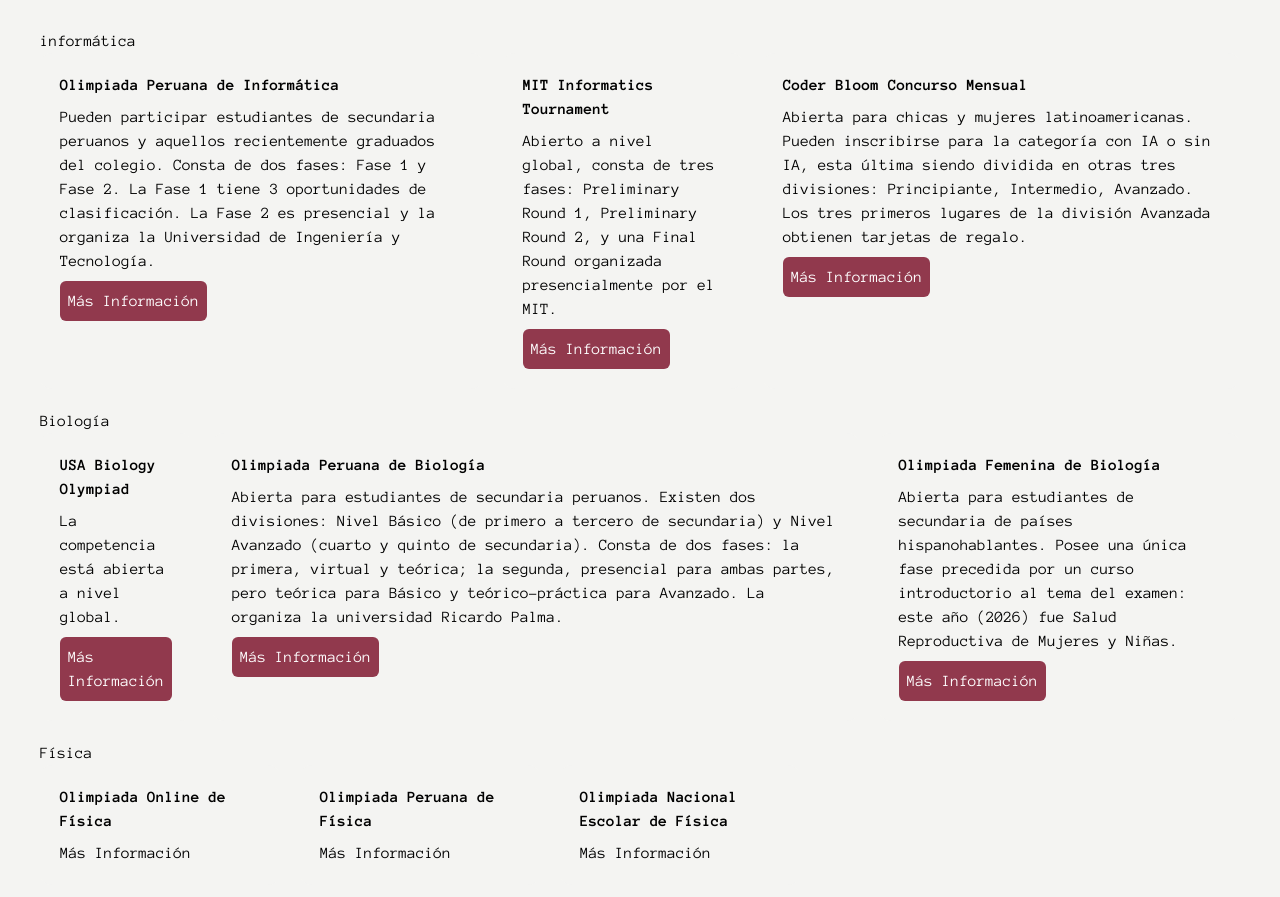
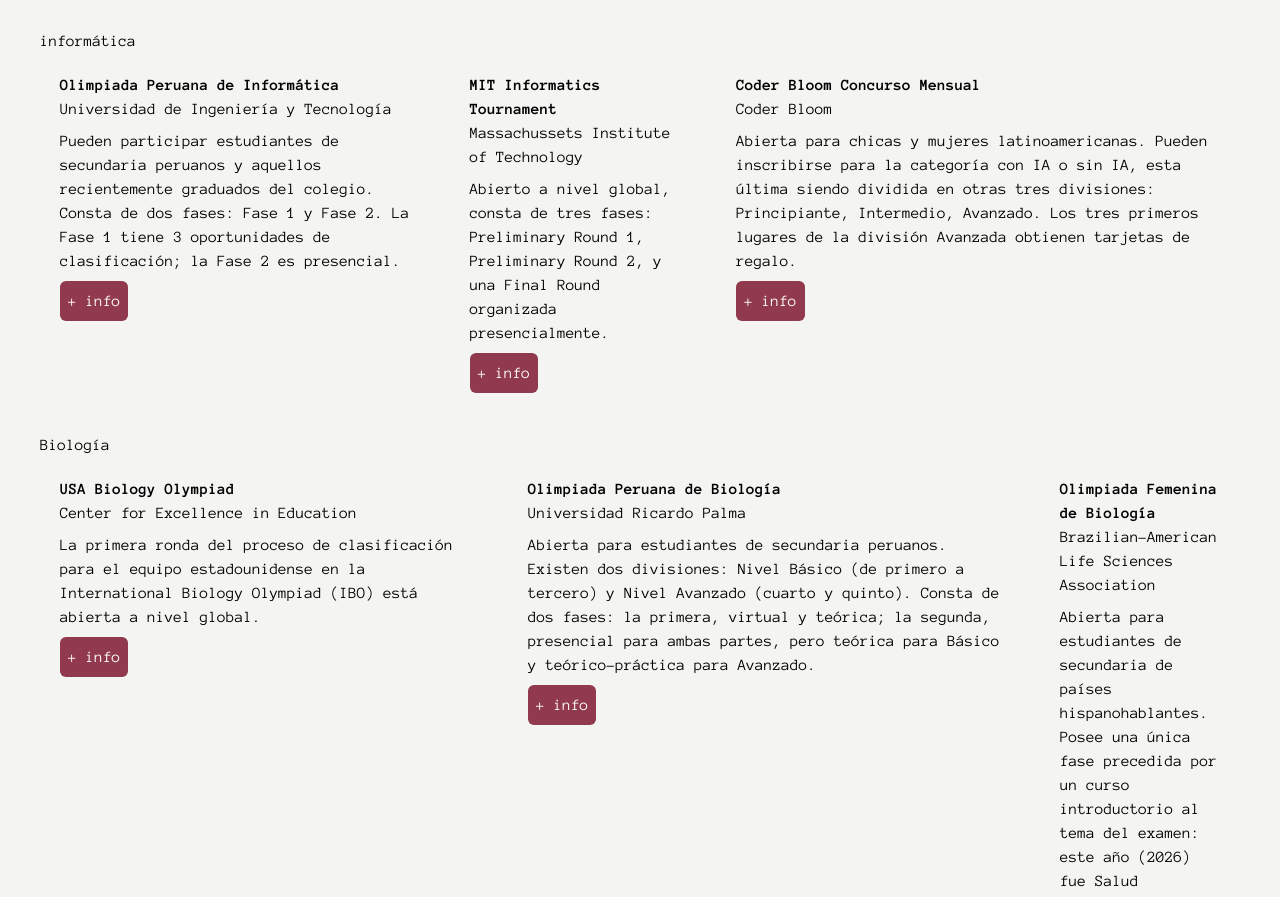
Before and after one commit to andraguoso/herchoice, a website: page contests.html in a window 1280 px wide. Shown: the part 211-1108 px from the top of the page. Drawn offline with Linux system fonts and the light colour scheme.

Commit message:
modified layout in competencias
organizer in gray below contest name

```diff
--- a/contests.html
+++ b/contests.html
@@ -40,17 +40,19 @@
                     <div class="flex flex-row">
                         <img>
                         <div class="flex flex-col bg-note rounded-xl p-5 gap-2">
+                            <div class="flex flex-col">
                                 <span class="font-bold">Olimpiada Peruana de Informática</span>
+                                <span class="text-gray-500">Universidad de Ingeniería y Tecnología</span>
+                            </div>
                             <p>
                                 Pueden participar estudiantes de secundaria peruanos y aquellos recientemente
                                 graduados del colegio.
                                 Consta de dos fases: Fase 1 y Fase 2. La Fase 1 tiene 3 oportunidades de
-                                clasificación.
-                                La Fase 2 es presencial y la organiza la Universidad de Ingeniería y Tecnología.
+                                clasificación; la Fase 2 es presencial.
                             </p>
                             <a class="rounded-md p-2 text-white bg-rose w-fit"
                                 href="https://opi.utec.edu.pe/competencias/opi" target="_blank">
-                                Más Información
+                                + info
                             </a>
                         </div>
                     </div>
@@ -58,21 +60,25 @@
                     <div class="flex flex-row">
                         <img>
                         <div class="flex flex-col bg-note rounded-xl p-5 gap-2">
+                            <div class="flex flex-col">
                                 <span class="font-bold">MIT Informatics Tournament</span>
+                                <span class="text-gray-500">Massachussets Institute of Technology</span>
+                            </div>
                             <p>
                                 Abierto a nivel global, consta de tres fases: Preliminary Round 1, Preliminary
-                                Round 2,
-                                y
-                                una Final Round organizada presencialmente por el MIT.
+                                Round 2, y una Final Round organizada presencialmente.
                             </p>
                             <a class="rounded-md p-2 text-white bg-rose w-fit" href="https://mitit.org/"
                                 target="_blank">
-                                Más Información
+                                + info
                             </a>
                         </div>
                     </div>
                     <div class="flex flex-col bg-note rounded-xl p-5 gap-2">
+                        <div class="flex flex-col">
                             <span class="font-bold">Coder Bloom Concurso Mensual</span>
+                            <span class="text-gray-500">Coder Bloom</span>
+                        </div>
                         <p>
                             Abierta para chicas y mujeres latinoamericanas. Pueden inscribirse para la categoría
                             con IA
@@ -83,7 +89,7 @@
                         </p>
                         <a class="rounded-md p-2 text-white bg-rose w-fit"
                             href="https://coderbloom.com/programming-contest.html" target="_blank">
-                            Más Información
+                            + info
                         </a>
                     </div>
                 </div>
@@ -93,37 +99,44 @@
                 <div class="flex flex-row gap-5">
                     <div class="flex flex-row">
                         <img class="" src="">
-                        <div class="flex flex-col bg-note rounded-xl p-5 gap-2">
+                        <div class="flex flex-col bg-note rounded-xl w-md p-5 gap-2">
+                            <div class="flex flex-col">
                                 <span class="font-bold">USA Biology Olympiad</span>
+                                <span class="text-gray-500">Center for Excellence in Education</span>
+                            </div>
                             <p>
-                                La competencia está abierta a nivel global.
+                                La primera ronda del proceso de clasificación para el equipo estadounidense en la
+                                International Biology Olympiad (IBO) está abierta a nivel global.
                             </p>
-                            <a class="rounded-md p-2 text-white bg-rose">Más Información</a>
+                            <a class="rounded-md w-fit p-2 text-white bg-rose">+ info</a>
                         </div>
                     </div>
                     <div class="flex flex-row">
                         <img class="" src="">
-                        <div class="flex flex-col bg-note rounded-xl p-5 gap-2">
+                        <div class="flex flex-col bg-note w-lg rounded-xl p-5 gap-2">
+                            <div class="flex flex-col">
                                 <span class="font-bold">Olimpiada Peruana de Biología</span>
+                                <span class="text-gray-500">Universidad Ricardo Palma</span>
+                            </div>
                             <p>
                                 Abierta para estudiantes de secundaria peruanos. Existen dos divisiones: Nivel
-                                Básico
-                                (de
-                                primero a tercero de secundaria) y Nivel Avanzado (cuarto y quinto de
-                                secundaria).
-                                Consta de
-                                dos fases: la primera, virtual y teórica; la segunda, presencial para ambas
-                                partes, pero
-                                teórica para Básico y teórico-práctica para Avanzado. La organiza la universidad
-                                Ricardo
-                                Palma.
+                                Básico (de primero a tercero) y Nivel Avanzado (cuarto y quinto).
+                                Consta de dos fases: la primera, virtual y teórica; la segunda, presencial para ambas
+                                partes, pero teórica para Básico y teórico-práctica para Avanzado.
                             </p>
-                            <a class="rounded-md p-2 text-white bg-rose w-fit">Más Información</a>
+                            <a class="rounded-md p-2 text-white bg-rose w-fit"
+                                href="https://www.urp.edu.pe/pregrado/facultad-de-ciencias-biologicas/opb/"
+                                target="_blank">
+                                + info
+                            </a>
                         </div>
                     </div>
                     <div class="flex flex-row">
                         <div class="flex flex-col bg-note rounded-xl p-5 gap-2">
+                            <div class="flex flex-col">
                                 <span class="font-bold">Olimpiada Femenina de Biología</span>
+                                <span class="text-gray-500">Brazilian-American Life Sciences Association</span>
+                            </div>
                             <p>
                                 Abierta para estudiantes de secundaria de países hispanohablantes. Posee una
                                 única fase
@@ -132,8 +145,8 @@
                                 Reproductiva de Mujeres y Niñas.
                             </p>
                             <a class="rounded-md p-2 text-white bg-rose w-fit"
-                                href="https://olimpiadafemininadebiologia.org/">
-                                Más Información
+                                href="https://olimpiadafemininadebiologia.org/" target="_blank">
+                                + info
                             </a>
                         </div>
                     </div>
@@ -143,16 +156,25 @@
                 <span>Física</span>
                 <div class="flex flex-row gap-5">
                     <div class="flex flex-col w-1/5 bg-note rounded-xl p-5 gap-2">
+                        <div class="flex flex-col">
                             <span class="font-bold">Olimpiada Online de Física</span>
-                        <a href="">Más Información</a>
+                            <span class="text-gray-500">Sociedad Peruana de Docentes de Física</span>
+                        </div>
+                        <a href="" class="rounded-md p-2 text-white bg-rose w-fit">+ info</a>
                     </div>
                     <div class="flex flex-col w-1/5 bg-note rounded-xl p-5 gap-2">
+                        <div class="flex flex-col">
                             <span class="font-bold">Olimpiada Peruana de Física</span>
-                        <a href="">Más Información</a>
+                            <span class="text-gray-500">Sociedad Peruana de Docentes de Física</span>
+                        </div>
+                        <a href="" class="rounded-md p-2 text-white bg-rose w-fit">+ info</a>
                     </div>
                     <div class="flex flex-col w-1/5 bg-note rounded-xl p-5 gap-2">
+                        <div class="flex flex-col">
                             <span class="font-bold">Olimpiada Nacional Escolar de Física</span>
-                        <a href="">Más Información</a>
+                            <span class="text-gray-500">Sociedad Peruana de Docentes de Física</span>
+                        </div>
+                        <a href="" class="rounded-md p-2 text-white bg-rose w-fit">+ info</a>
                     </div>
                 </div>
             </div>
@@ -160,7 +182,12 @@
                 <span>Química</span>
                 <div class="flex flex-row gap-5">
                     <div class="flex flex-col w-1/5 bg-note rounded-xl p-5 gap-2">
+                        <div class="flex flex-col">
                             <span class="font-bold">Olimpiada Peruana de Química</span>
+                            <span class="text-gray-500">Pontificia Universidad Católica del Perú</span>
+                        </div>
+                        <a href="https://olimpiada-quimica.pucp.edu.pe/"
+                            class="rounded-md p-2 text-white bg-rose w-fit">+ info</a>
                     </div>
                 </div>
             </div>
```
Lines whose indentation alone changed are shown as unchanged.
